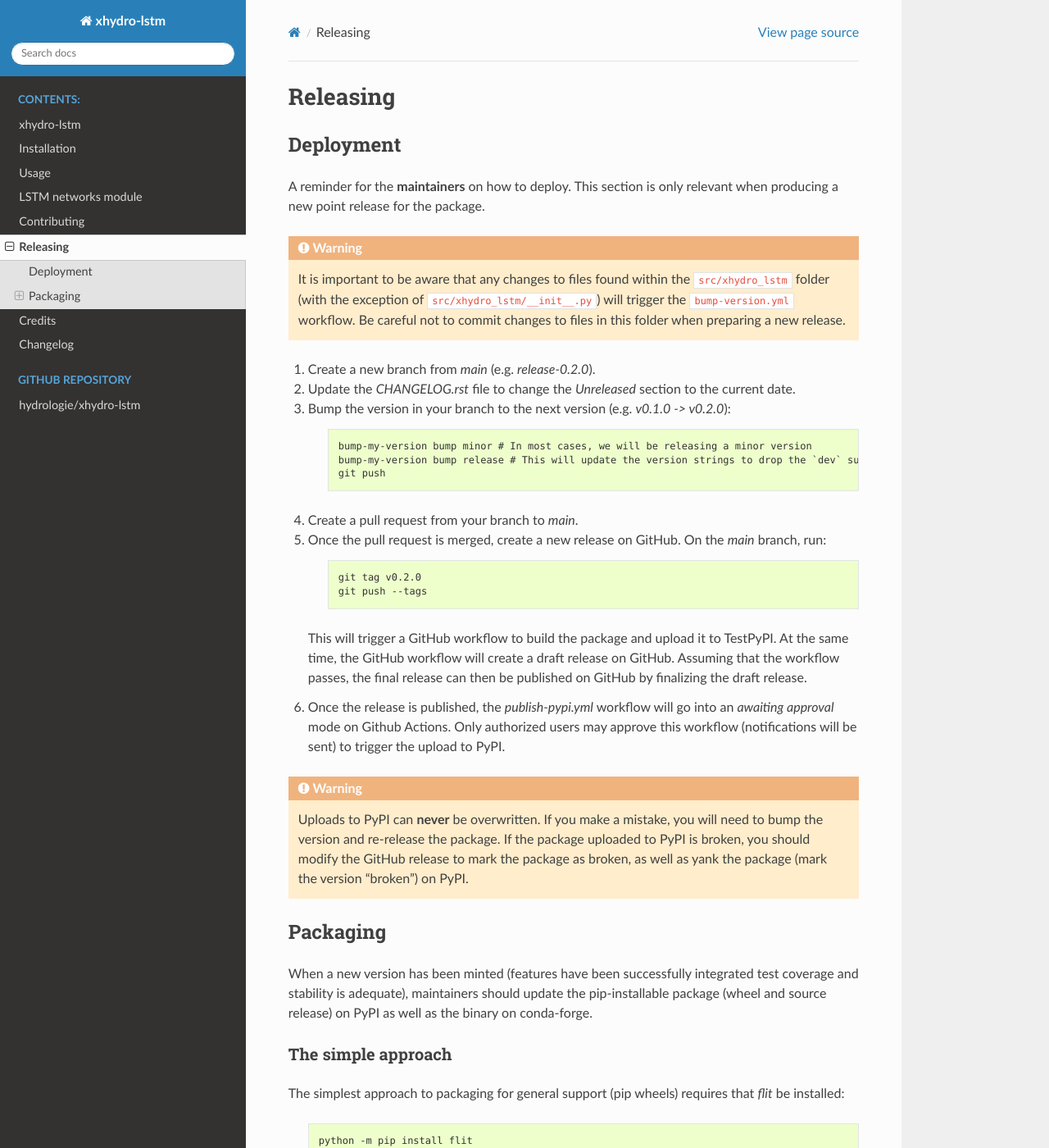
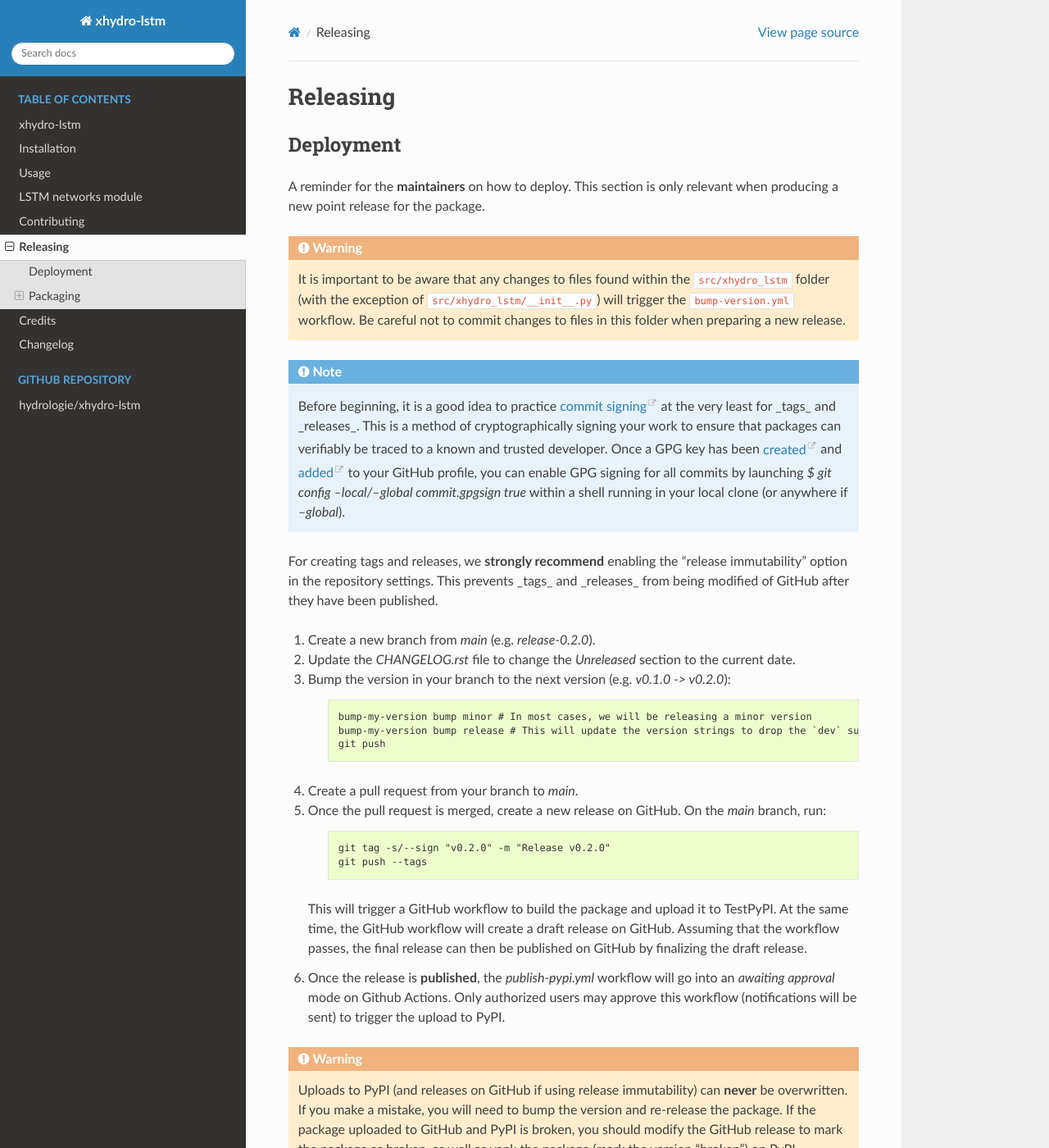
Before and after one commit to hydrologie/xhydro-lstm, a Sphinx documentation site: the page built from docs/releasing.rst, in a window 1280 px wide and 1400 px high. Shown: the whole window at 82% size. Built offline with Sphinx 7.4.7 and the Read the Docs theme 3.1.0, drawn with Linux system fonts in a browser that asks for light colours; pages that are not in the unit, such as notebooks, are missing from menus; some of the changed text lies outside the part shown.

Commit message:
fast-forward cookiecutter
Signed-off-by: Trevor James Smith <10819524+Zeitsperre@users.noreply.github.com>

```diff
--- a/CONTRIBUTING.rst
+++ b/CONTRIBUTING.rst
@@ -193,7 +193,7 @@
 
 #. The pull request should work for all currently supported Python versions. Check the `pyproject.toml` or `tox.ini` files for the list of supported versions.
 
-#. If you haven't already, ensure that you have read and agreed to the `Developer Certificate of Origin (DCO) <https://developercertificate.org/>`_, and that you have signed your commits using:
+#. If you haven't already, ensure that you have read and agreed to the `Developer Certificate of Origin (DCO) <https://developercertificate.org/>`_, and that you have signed off on your commits using:
 
     .. code-block:: bash
 
--- a/docs/releasing.rst
+++ b/docs/releasing.rst
@@ -10,6 +10,13 @@
 .. warning::
 
     It is important to be aware that any changes to files found within the ``src/xhydro_lstm`` folder (with the exception of ``src/xhydro_lstm/__init__.py``) will trigger the ``bump-version.yml`` workflow. Be careful not to commit changes to files in this folder when preparing a new release.
+
+.. note::
+
+    Before beginning, it is a good idea to practice `commit signing`_ at the very least for _tags_ and _releases_. This is a method of cryptographically signing your work to ensure that packages can verifiably be traced to a known and trusted developer.
+    Once a GPG key has been `created`_ and `added`_ to your GitHub profile, you can enable GPG signing for all commits by launching `$ git config --local/--global commit.gpgsign true` within a shell running in your local clone (or anywhere if `--global`).
+
+For creating tags and releases, we **strongly recommend** enabling the "release immutability" option in the repository settings. This prevents _tags_ and _releases_ from being modified of GitHub after they have been published.
 
 #. Create a new branch from `main` (e.g. `release-0.2.0`).
 #. Update the `CHANGELOG.rst` file to change the `Unreleased` section to the current date.
@@ -26,16 +33,20 @@
 
     .. code-block:: console
 
-        git tag v0.2.0
+        git tag -s/--sign "v0.2.0" -m "Release v0.2.0"
         git push --tags
 
    This will trigger a GitHub workflow to build the package and upload it to TestPyPI. At the same time, the GitHub workflow will create a draft release on GitHub. Assuming that the workflow passes, the final release can then be published on GitHub by finalizing the draft release.
 
-#. Once the release is published, the `publish-pypi.yml` workflow will go into an `awaiting approval` mode on Github Actions. Only authorized users may approve this workflow (notifications will be sent) to trigger the upload to PyPI.
+#. Once the release is **published**, the `publish-pypi.yml` workflow will go into an `awaiting approval` mode on Github Actions. Only authorized users may approve this workflow (notifications will be sent) to trigger the upload to PyPI.
 
 .. warning::
 
-    Uploads to PyPI can **never** be overwritten. If you make a mistake, you will need to bump the version and re-release the package. If the package uploaded to PyPI is broken, you should modify the GitHub release to mark the package as broken, as well as yank the package (mark the version "broken") on PyPI.
+    Uploads to PyPI (and releases on GitHub if using release immutability) can **never** be overwritten. If you make a mistake, you will need to bump the version and re-release the package. If the package uploaded to GitHub and PyPI is broken, you should modify the GitHub release to mark the package as broken, as well as yank the package (mark the version "broken") on PyPI.
+
+.. _`commit signing`: https://git-scm.com/book/en/v2/Git-Tools-Signing-Your-Work
+.. _created: https://docs.github.com/en/authentication/managing-commit-signature-verification/generating-a-new-gpg-key
+.. _added: https://docs.github.com/en/authentication/managing-commit-signature-verification/adding-a-gpg-key-to-your-github-account
 
 Packaging
 ---------
--- a/environment-docs.yml
+++ b/environment-docs.yml
@@ -11,6 +11,7 @@
   - libnetcdf
   - nbsphinx >=0.9.5
   - sphinx >=8.2
+  - sphinx-autobuild >=2024.4.16
   - sphinx-autodoc-typehints
   - sphinx-codeautolink >=0.16.2
   - sphinx-copybutton >=0.5.2
```
Also changed, not shown: docs/index.rst (+12 -1 lines), pyproject.toml (+9 -6 lines), .cruft.json, .readthedocs.yml, 6 other files.
